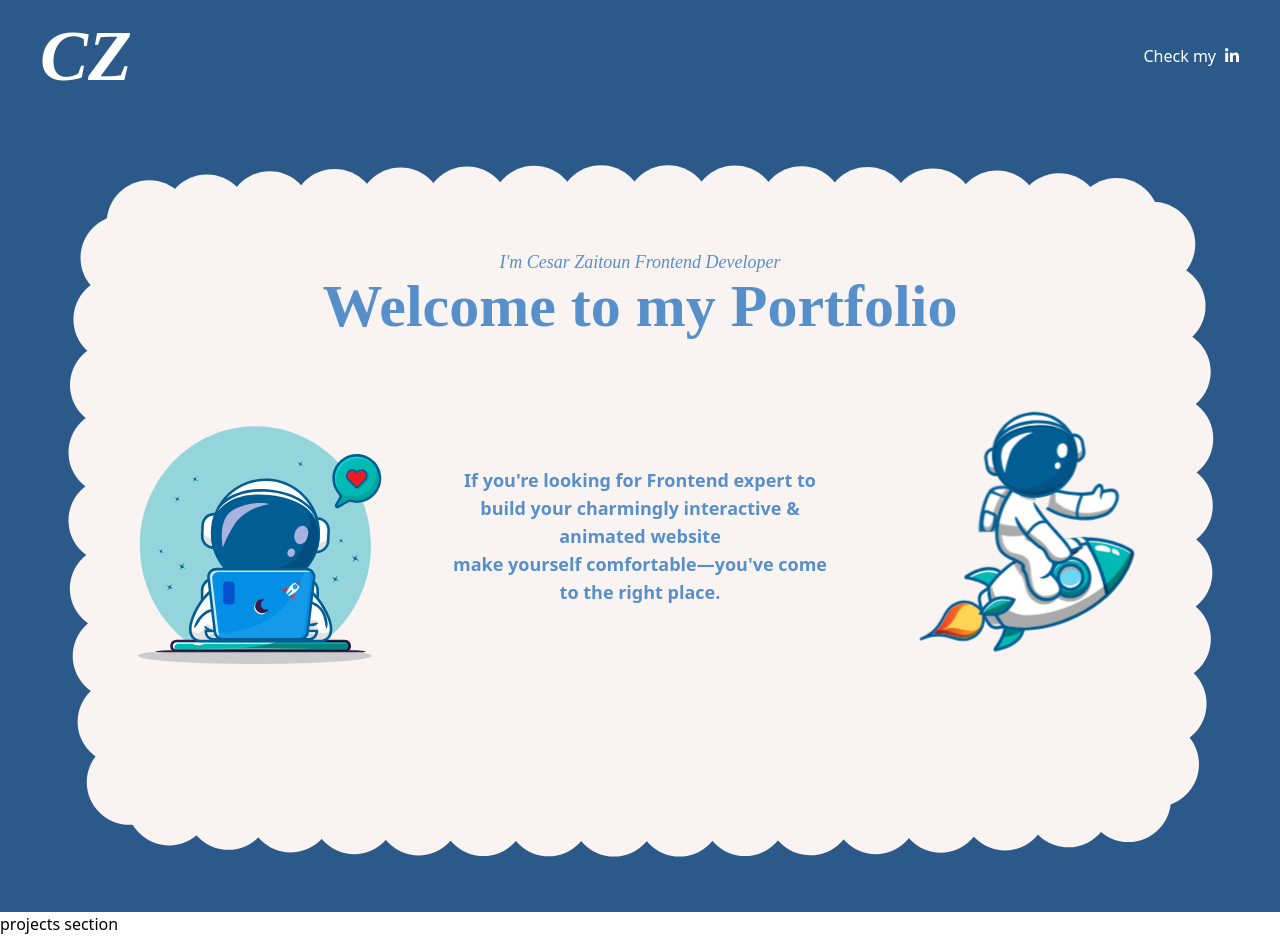
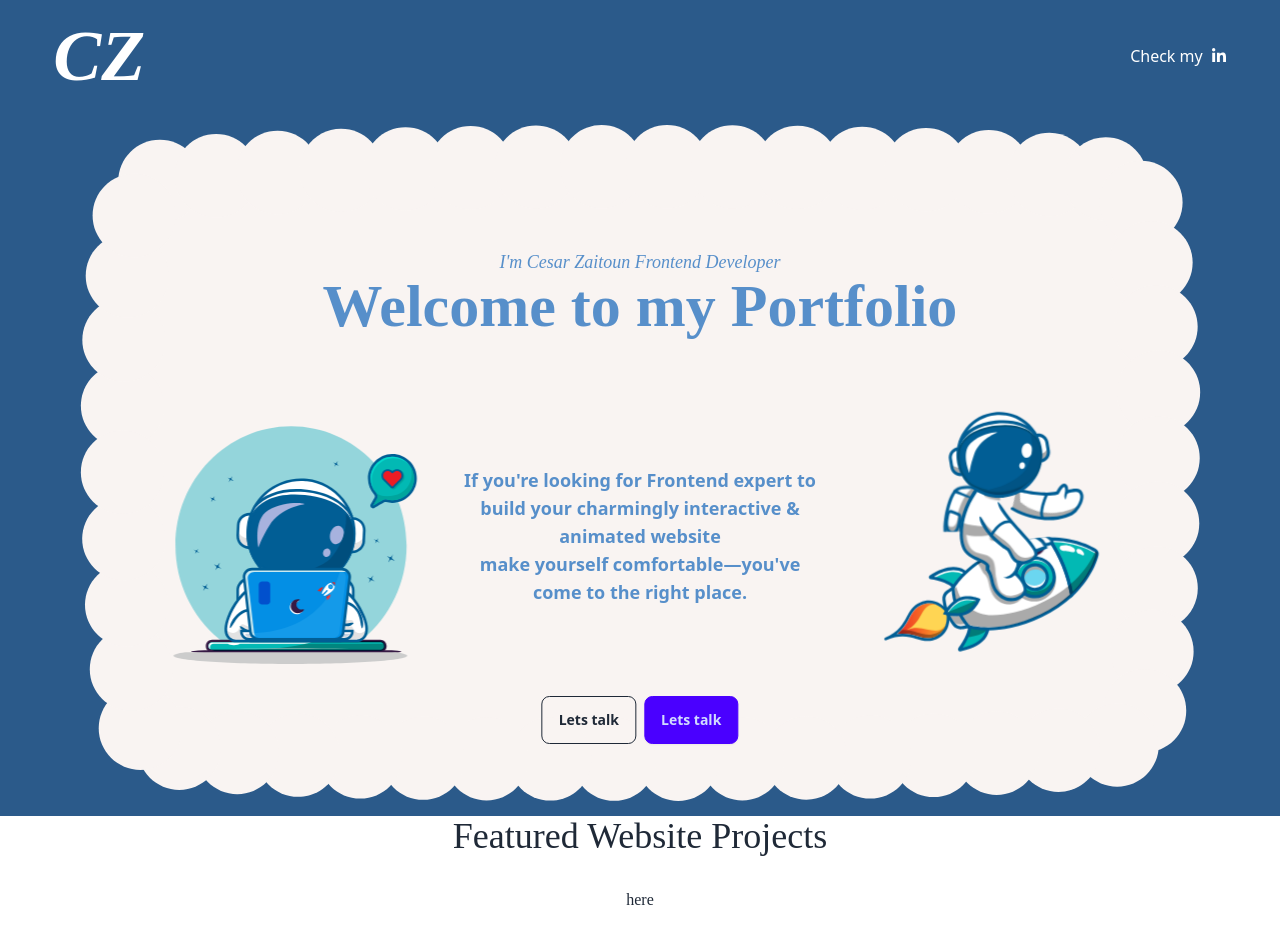
Before and after one commit to cesarNeZe/portfolio, a Next.js app: page / in a window 1280 px wide. Built offline with nearby package versions, Linux system fonts and the light colour scheme.

Commit message:
add projects section

```diff
--- a/app/bubble/Bubble.tsx
+++ b/app/bubble/Bubble.tsx
@@ -2,59 +2,30 @@
 
 import { useEffect, useState } from "react";
 import Lottie from "lottie-react";
+import Hero from "./Hero";
 
 const BubbleBorder = () => {
     const [animationData, setAnimationData] = useState(null);
-    const [liftingData, setLiftingData] = useState(null);
-    const [jetData, setJetData] = useState(null);
+
     useEffect(() => {
         // Fetch animation JSON dynamically
         fetch("/cloud.json")
             .then((response) => response.json())
             .then((data) => setAnimationData(data))
             .catch((error) => console.error("Error loading Lottie JSON:", error));
-        fetch("/coding.json")
-            .then((response) => response.json())
-            .then((data) => setLiftingData(data))
-            .catch((error) => console.error("Error loading Lottie JSON:", error));
-        fetch("/jet.json")
-            .then((response) => response.json())
-            .then((data) => setJetData(data))
-            .catch((error) => console.error("Error loading Lottie JSON:", error));
     }, []);
 
     return (
-        <div className="relative rounded-x">
+        <div className="relative rounded-x w-full flex flex-col justify-center">
             {animationData ? (
-                <div className="relative h-full w-full p-10">
+                <div className="relative w-full">
                     <Lottie
                         animationData={animationData}
                         loop={true}
                         autoplay={true}
-                        className="w-full cloud--lottie"
+                        className="w-full h-full"
                     />
-                    <div className="absolute top-20 left-1/2 transform -translate-x-1/2 text-center text-lg font-semibold text-blue z-10 p-14 w-full">
-                        <div>
-                            <p className="text-secondary italic font-playfair font-thin ">I'm Cesar Zaitoun Frontend Developer</p>
-                            <p className="text-secondary font-playfair text-6xl ">Welcome to my Portfolio</p>
-                            <div className="flex justify-between items-center mt-10">
-                                <Lottie
-                                    animationData={liftingData}
-                                    loop={true}
-                                    autoPlay={true}
-                                    className="w-full h-80 cloud--lottie"
-                                />
-                                <p className="font-sans text-secondary w-full">If you're looking for Frontend expert to build your charmingly interactive & animated website<br /> make yourself comfortable—you've come to the right place.</p>
-                                <Lottie
-                                    animationData={jetData}
-                                    loop={true}
-                                    autoPlay={true}
-                                    className="w-full h-80 cloud--lottie"
-                                />
-                            </div>
-
-                        </div>
-                    </div>
+                    <Hero />
 
                 </div>
             ) : (
--- /dev/null
+++ b/app/bubble/Hero.tsx
@@ -0,0 +1,52 @@
+import Lottie from 'lottie-react';
+import React, { useEffect, useState } from 'react'
+
+const Hero = () => {
+    const [liftingData, setLiftingData] = useState(null);
+    const [jetData, setJetData] = useState(null);
+    useEffect(() => {
+        fetch("/coding.json")
+            .then((response) => response.json())
+            .then((data) => setLiftingData(data))
+            .catch((error) => console.error("Error loading Lottie JSON:", error));
+        fetch("/jet.json")
+            .then((response) => response.json())
+            .then((data) => setJetData(data))
+            .catch((error) => console.error("Error loading Lottie JSON:", error));
+    }, [])
+    return (
+        <div className="absolute top-20 left-1/2 transform -translate-x-1/2 text-center text-lg font-semibold text-blue z-10 p-14 w-full">
+
+            <p className="text-secondary italic font-playfair font-thin ">I'm Cesar Zaitoun Frontend Developer</p>
+            <p className="text-secondary font-playfair text-6xl ">Welcome to my Portfolio</p>
+            <div className="flex justify-between items-center mt-10">
+                <Lottie
+                    animationData={liftingData}
+                    loop={true}
+                    autoPlay={true}
+                    className="w-full h-80 cloud--lottie"
+                />
+                <p className="font-sans text-secondary w-full">If you're looking for Frontend expert to build your charmingly interactive & animated website<br /> make yourself comfortable—you've come to the right place.</p>
+                <Lottie
+                    animationData={jetData}
+                    loop={true}
+                    autoPlay={true}
+                    className="w-full h-80 cloud--lottie"
+                />
+            </div>
+            <div className='flex justify-center gap-2'>
+
+                <a href="https://calendly.com/cesarzaitoun/1to1-meeting" className='btn btn-outline '>
+                    Lets talk
+                </a>
+                <button className='btn btn-primary'>
+                    Lets talk
+                </button>
+
+            </div>
+
+        </div>
+    )
+}
+
+export default Hero
--- a/app/globals.css
+++ b/app/globals.css
@@ -7,56 +7,3 @@
   margin:0;
   box-sizing: border-box;
 }
-
-.bubble-border {
-  position: absolute;
-  top: 0;
-  left: 0;
-  right: 0;
-  bottom: 0;
-  background-image: radial-gradient(circle, #ffffff 20%, transparent 20%),
-                    radial-gradient(circle, #ffffff 20%, transparent 20%);
-  background-size: 30px 30px;
-  background-position: 0 0, 15px 15px;
-  pointer-events: none;
-  z-index: -1;
-}
-
-.bubble-border::before,
-.bubble-border::after {
-  content: "";
-  position: absolute;
-  border-radius: 50%;
-  background-color: rgba(255, 255, 255, 0.8);
-  animation: bubble 3s infinite ease-in-out;
-}
-
-.bubble-border::before {
-  width: 30px;
-  height: 30px;
-  top: 10px;
-  left: 10px;
-}
-
-.bubble-border::after {
-  width: 40px;
-  height: 40px;
-  bottom: 10px;
-  right: 10px;
-  animation-delay: 1s;
-}
-
-@keyframes bubble {
-  0% {
-    transform: scale(0.5);
-    opacity: 0.8;
-  }
-  50% {
-    transform: scale(1.2);
-    opacity: 1;
-  }
-  100% {
-    transform: scale(0.5);
-    opacity: 0.8;
-  }
-}
--- a/app/layout/Header.tsx
+++ b/app/layout/Header.tsx
@@ -2,11 +2,11 @@ import React from 'react'
 import { FaLinkedinIn } from "react-icons/fa";
 const Header = () => {
     return (
-        <div className="flex flex-row justify-between py-5 px-10 items-center">
+        <div className="flex flex-row justify-between py-5">
             <p className='font-extrabold text-7xl text-white italic font-playfair'>
                 CZ
             </p>
-            <a href="https://www.linkedin.com/in/your-profile" target="_blank" rel="noopener noreferrer" className=" text-white flex items-center gap-2">
+            <a href="https://www.linkedin.com/in/cezar-zaitoun" target="_blank" rel="noopener noreferrer" className=" text-white flex items-center gap-2">
                 Check my <FaLinkedinIn />
             </a>
         </div>
--- a/app/page.tsx
+++ b/app/page.tsx
@@ -2,16 +2,19 @@
 import React from "react";
 import Bubble from "./bubble/Bubble";
 import Header from "./layout/Header";
+import ProjectSection from "./projects/ProjectSection";
 
 export default function Home() {
   return (
     <React.Fragment>
-      <div className="bg-primary-dark">
-        <Header />
-        <Bubble />
+      <div className="bg-primary-dark min-h-screen w-full">
+        <div className="relative w-11/12 flex flex-col justify-center max-w-[1600px] m-auto">
+          <Header />
+          <Bubble />
+        </div>
       </div>
       <div>
-        projects section
+        <ProjectSection />
       </div>
     </React.Fragment>
   );
--- /dev/null
+++ b/app/projects/ProjectSection.tsx
@@ -0,0 +1,18 @@
+import React from 'react'
+
+const ProjectSection = () => {
+    return (
+        <div className='flex flex-col  items-center justify-center font-playfair'>
+            <h1 className='text-4xl'>
+                Featured Website Projects
+            </h1>
+            <div className='card'>
+                <div className='card-body'>
+                    here
+                </div>
+            </div>
+        </div>
+    )
+}
+
+export default ProjectSection
--- a/package.json
+++ b/package.json
@@ -10,6 +10,7 @@
   },
   "dependencies": {
     "@fortawesome/fontawesome-free": "^6.7.2",
+    "daisyui": "^4.12.23",
     "lottie-react": "^2.4.1",
     "next": "15.1.6",
     "react": "^19.0.0",
--- a/tailwind.config.ts
+++ b/tailwind.config.ts
@@ -34,5 +34,5 @@ export default {
       },
     },
   },
-  plugins: [],
+  plugins: [require("daisyui")],
 } satisfies Config;
```
Also changed, not shown: 1 other file (tests, documents, lock files or other folders).
